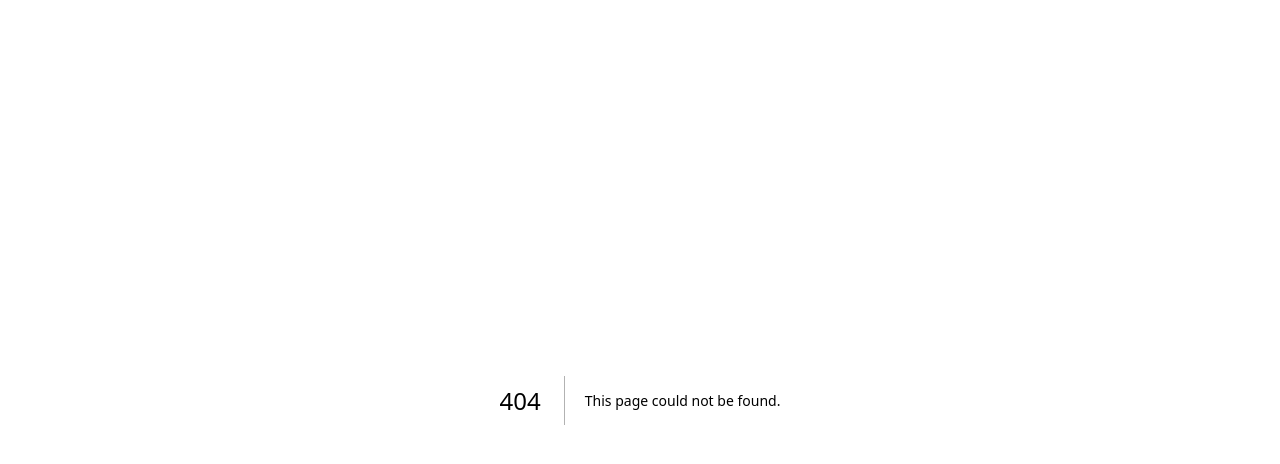
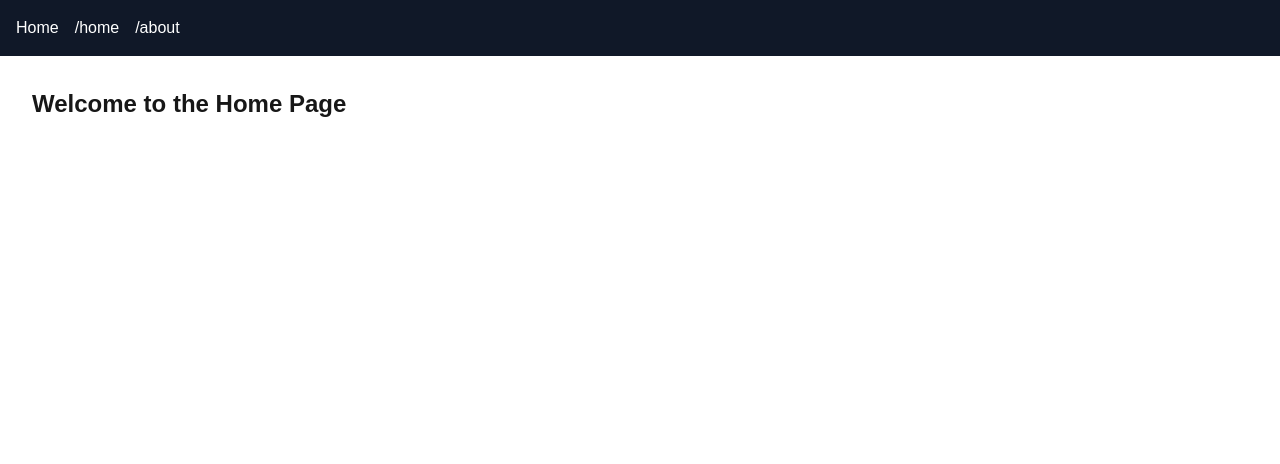
Before and after one commit to Nate-Workspace/alx-project-0x02-setup, a Next.js app in the folder alx-project-0x02/: page /home in a window 1280 px wide. Before the commit this address had no page. Shown: the top 464 px of the page. Built offline with nearby package versions, Linux system fonts and the light colour scheme.

Commit message:
Added home and about page - Task 2

```diff
--- a/alx-project-0x02/components/layout/Header.tsx
+++ b/alx-project-0x02/components/layout/Header.tsx
@@ -1,10 +1,13 @@
+import Link from 'next/link';
 
-import React from 'react';
-
-const Header: React.FC = () => {
+const Header = () => {
   return (
-    <header className="bg-gray-600 text-white p-4">
-      <h1 className="text-xl font-bold">ALX Next.js Project</h1>
+    <header className="bg-gray-900 text-white p-4">
+      <nav className="flex gap-4">
+        <Link href="/">Home</Link>
+        <Link href="/home">/home</Link>
+        <Link href="/about">/about</Link>
+      </nav>
     </header>
   );
 };
--- /dev/null
+++ b/alx-project-0x02/pages/about.tsx
@@ -0,0 +1,15 @@
+import Header from '@/components/layout/Header';
+import React from 'react';
+
+const About = () => {
+  return (
+    <div>
+    <Header/>
+    <div className="p-8">
+      <h1 className="text-2xl font-bold">Welcome to the About Page</h1>
+    </div>
+    </div>
+  );
+};
+
+export default About;
--- /dev/null
+++ b/alx-project-0x02/pages/home.tsx
@@ -0,0 +1,15 @@
+import Header from '@/components/layout/Header';
+import React from 'react';
+
+const Home = () => {
+  return (
+    <div>
+    <Header/>
+    <div className="p-8">
+      <h1 className="text-2xl font-bold">Welcome to the Home Page</h1>
+    </div>
+    </div>
+  );
+};
+
+export default Home;
```
